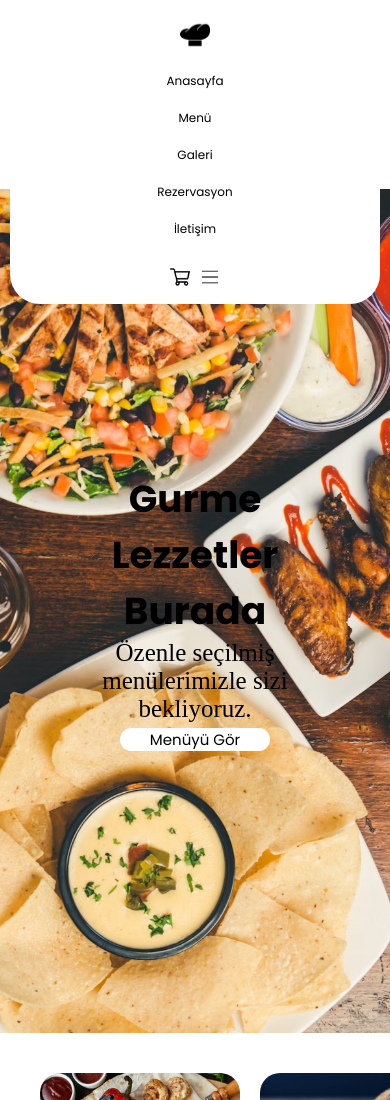
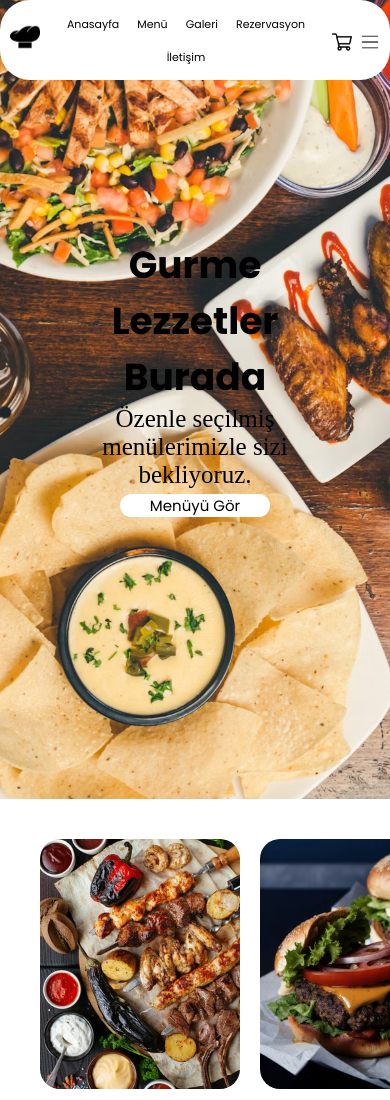
Before and after one commit to barismert27/gurmerestoran-com, a plain HTML site: page index.html in a window 390 px wide. Shown: the top 1100 px of the page. Drawn offline with Linux system fonts and the light colour scheme.

Commit message:
Update index.html

```diff
--- a/index.html
+++ b/index.html
@@ -166,21 +166,22 @@ column-gap: 20px;
 
 
 .navbar {
-    flex-direction: column;
-    align-items: center;
     padding: 10px;
-    margin: 10px;
+    margin: 0 auto;
+    max-width: 100%;
+    overflow-x: hidden;
   }
 
   .navlinks {
-    flex-direction: column;
-    gap: 10px;
-    padding: 10px 0;
+    gap: 6px;
+    flex-wrap: wrap;
+    justify-content: center;
   }
 
   .navlinks .container {
-    font-size: 12px;
+    font-size: 11px;
     padding: 4px 6px;
+    white-space: nowrap;
   }
 
   .logo img {
@@ -189,13 +190,13 @@ column-gap: 20px;
   }
 
   .icons {
-    margin-top: 10px;
-    gap: 10px;
+    gap: 8px;
+    margin-top: 5px;
   }
 
   .icons img {
-    width: 20px;
-    height: 20px;
+    width: 18px;
+    height: 18px;
   }
 
   .orta {
@@ -207,8 +208,6 @@ column-gap: 20px;
     margin-top: 5px;
   }
 }
-
-
 
   .icons img{
     width: 20px;
```
